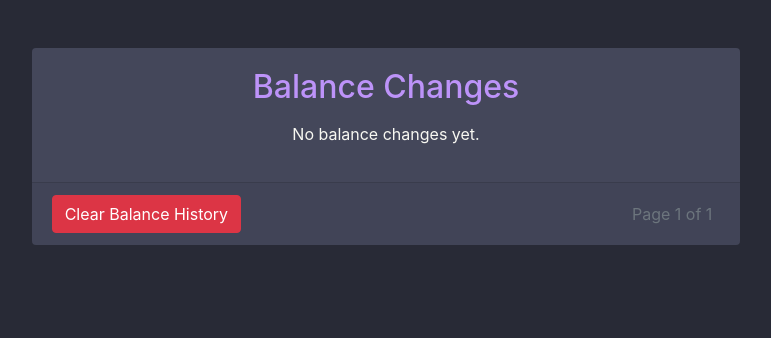
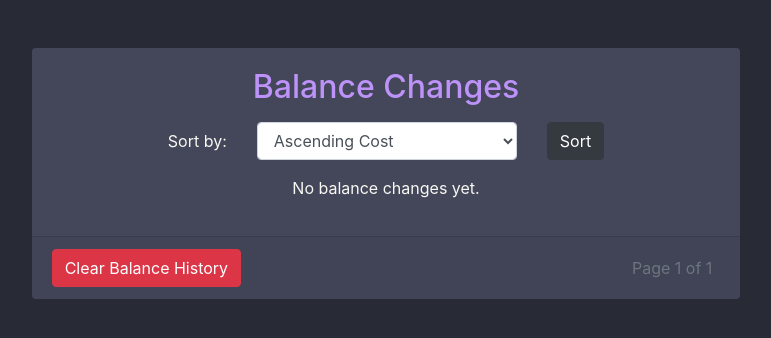
Before and after one commit to woobe-studio/HOME-BUDGET-WEB, a Django app: page /balance-changes/ in a window 1280 px wide. Shown: the part 92-430 px from the top of the page, without its empty margins (254-1025 px from the left). Run offline with Django 3.2, Linux system fonts and the light colour scheme; the visitor is signed in with stand-in values (Sample User, id 1); some libraries are stand-ins or nearby versions.

Commit message:
added sorting to balance changes view

```diff
--- a/users/templates/users/balance_changes.html
+++ b/users/templates/users/balance_changes.html
@@ -9,6 +9,24 @@
                     <div class="col-md-20 text-center">
                         <h2 class="mb-3" style="color: #bd93f9;">Balance Changes</h2>
                     </div>
+                    <form method="get" class="mb-3">
+                        <div class="form-group row justify-content-center">
+                            <label for="sort_by" class="col-auto col-form-label" style="color: #f8f8f2;">Sort by:</label>
+                            <div class="col-auto">
+                                <select id="sort_by" name="sort_by" class="form-control">
+                                    <option value="AscendingCost">Ascending Cost</option>
+                                    <option value="DescendingCost">Descending Cost</option>
+                                    <option value="DateOldestFirst">Date Oldest First</option>
+                                    <option value="DateNewestFirst">Date Newest First</option>
+                                    <option value="AscendingCategoryName">Ascending Category Name</option>
+                                    <option value="DescendingCategoryName">Descending Category Name</option>
+                                </select>
+                            </div>
+                            <div class="col-auto">
+                                <button type="submit" class="btn btn-dark">Sort</button>
+                            </div>
+                        </div>
+                    </form>
                     <ul class="list-group">
                         {% if page_obj %}
                             {% for change in page_obj %}
--- a/users/views.py
+++ b/users/views.py
@@ -160,9 +160,25 @@ def clear_categories(request):
 
 @login_required
 def balance_changes(request):
-    balance_changes = BalanceChange.objects.order_by('-timestamp')
+    sort_by = request.GET.get('sort_by')
+    sorted_changes = BalanceChange.objects
+
+    if sort_by == 'AscendingCost':
+        balance_changes = sorted_changes.order_by('amount')
+    elif sort_by == 'DescendingCost':
+        balance_changes = sorted_changes.order_by('-amount')
+    elif sort_by == 'DateOldestFirst':
+        balance_changes = sorted_changes.order_by('timestamp')
+    elif sort_by == 'DateNewestFirst':
+        balance_changes = sorted_changes.order_by('-timestamp')
+    elif sort_by == 'AscendingCategoryName':
+        balance_changes = sorted_changes.order_by('category')
+    elif sort_by == 'DescendingCategoryName':
+        balance_changes = sorted_changes.order_by('-category')
+    else:
+        balance_changes = sorted_changes.order_by('-timestamp')
+
     paginator = Paginator(balance_changes, 3)
-
     page_number = request.GET.get('page')
     page_obj = paginator.get_page(page_number)
 
```
